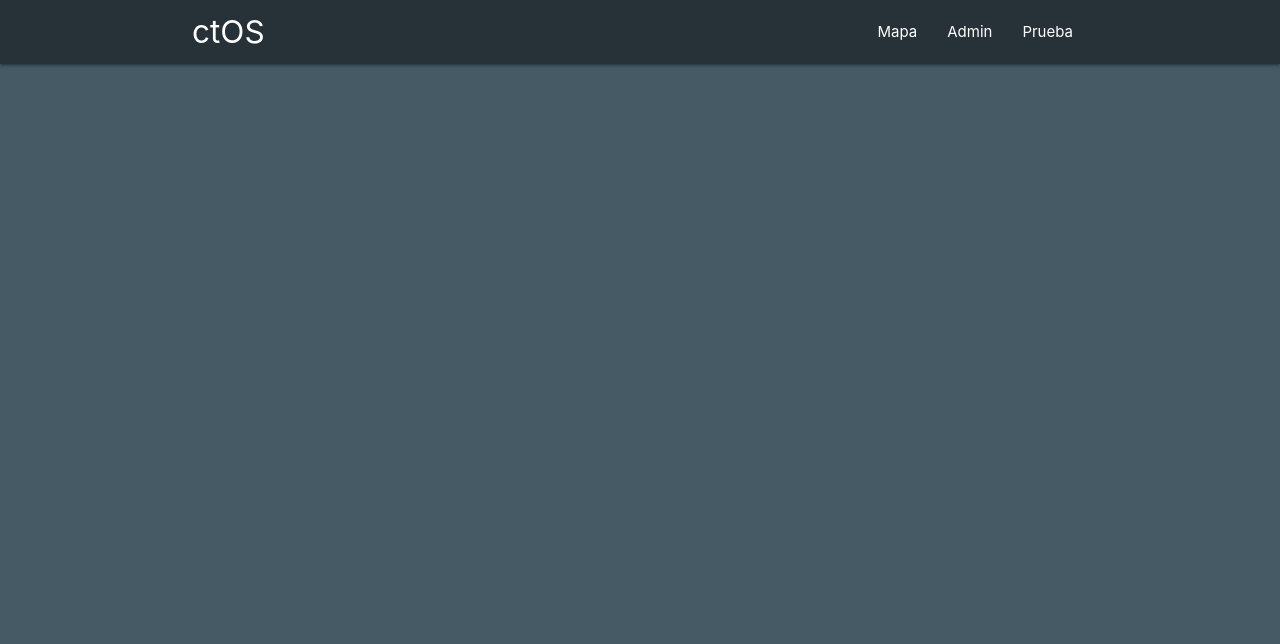
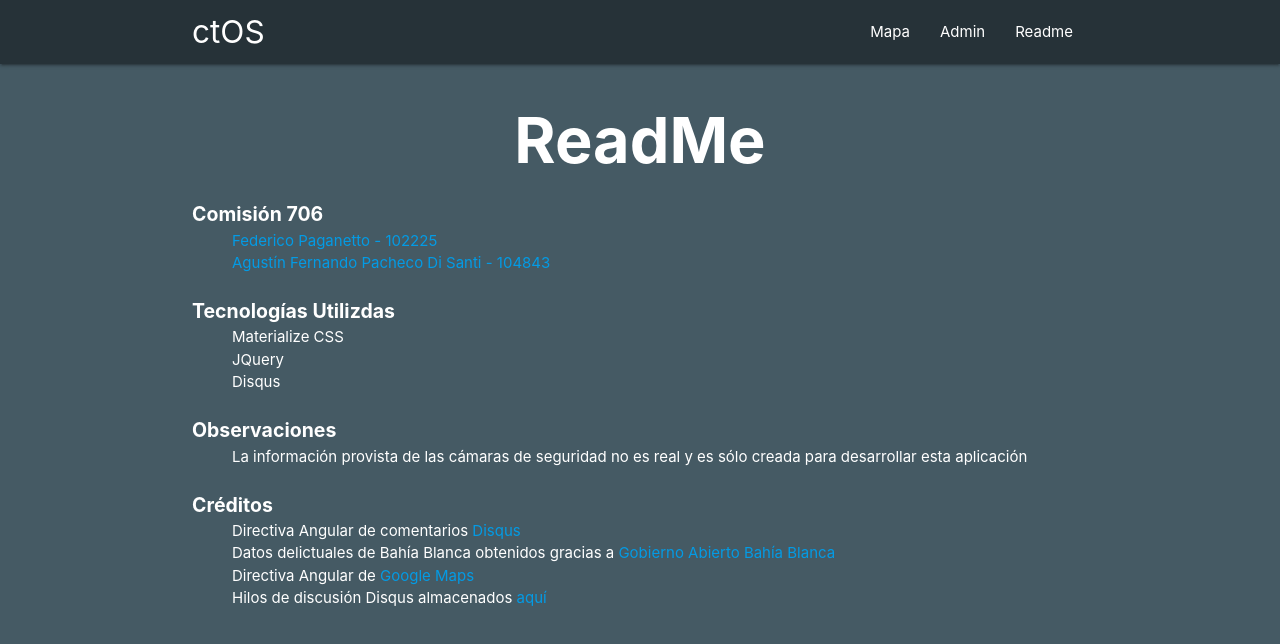
Before and after one commit to fpaganetto/iaw-mean, a website: page public/index.html at #!/readme in a window 1280 px wide. Drawn offline with nearby package versions, Linux system fonts and the light colour scheme.

Commit message:
Readme incluido

```diff
--- a/public/css/styles.css
+++ b/public/css/styles.css
@@ -95,3 +95,8 @@ ng-map {
 	text-align: center;
 	font-weight: bold;
 }
+
+dt {
+  font-size: 130%;
+  font-weight: bold;
+}
--- a/public/index.html
+++ b/public/index.html
@@ -45,7 +45,7 @@
 	      <ul id="nav-mobile" class="right hide-on-med-and-down">
 	        <li><a href="#!mapa">Mapa</a></li>
 	        <li><a href="#!admin">Admin</a></li>
-	        <li><a href="#!prueba">Prueba</a></li>
+	        <li><a href="#!readme">Readme</a></li>
 	      </ul>
 	    </div>
 	  </nav>
--- a/public/js/app.js
+++ b/public/js/app.js
@@ -6,7 +6,7 @@ app.config(['$routeProvider', function($routeProvider){
 		.when('/mapa',{ templateUrl: '/views/mapa.html'})
 		.when('/admin',{ templateUrl: '/views/admin.html'})
 		.when('/abm',{ templateUrl: '/views/abmCamara.html'})
-		.when('/prueba',{ templateUrl: '/views/prueba.html'});
+		.when('/readme',{ templateUrl: '/views/readme.html'});
 }]);
 
 app.controller("CamaraController",["$scope", '$http', '$window', function($scope, $http, $window){
--- /dev/null
+++ b/public/views/readme.html
@@ -0,0 +1,22 @@
+<div class="container">
+  <h1>ReadMe</h1>
+  <dl>
+    <dt>Comisión 706</dt>
+    <dd><a href="https://github.com/Nu11Pointer" target="blank">Federico Paganetto - 102225</a></dd>
+    <dd><a href="https://github.com/Necdilzor" target="blank">Agustín Fernando Pacheco Di Santi - 104843</a></dd>
+    </br>
+    <dt>Tecnologías Utilizdas</dt>
+    <dd>Materialize CSS</dd>
+    <dd>JQuery</dd>
+    <dd>Disqus</dd>
+    </br>
+    <dt>Observaciones</dt>
+    <dd>La información provista de las cámaras de seguridad no es real y es sólo creada para desarrollar esta aplicación</dd>
+    </br>
+    <dt>Créditos</dt>
+    <dd>Directiva Angular de comentarios <a href="https://github.com/sercaneraslan/angular-disqus-directive" target="_blank">Disqus</a></dd>
+    <dd>Datos delictuales de Bahía Blanca obtenidos gracias a <a href="http://datos.bahiablanca.gob.ar/dataviews/236002/SEGUR-MAPA-DEL-DELIT-11354/" target="_blank">Gobierno Abierto Bahía Blanca</a></dd>
+    <dd>Directiva Angular de <a href="http://ngmap.github.io/" target="_blank">Google Maps</a></dd>
+    <dd>Hilos de discusión Disqus almacenados <a href="https://disqus.com/home/forums/localhost-i6dqfajxmh/"> aquí</a> </dd>
+  </dl>
+</div>
```
